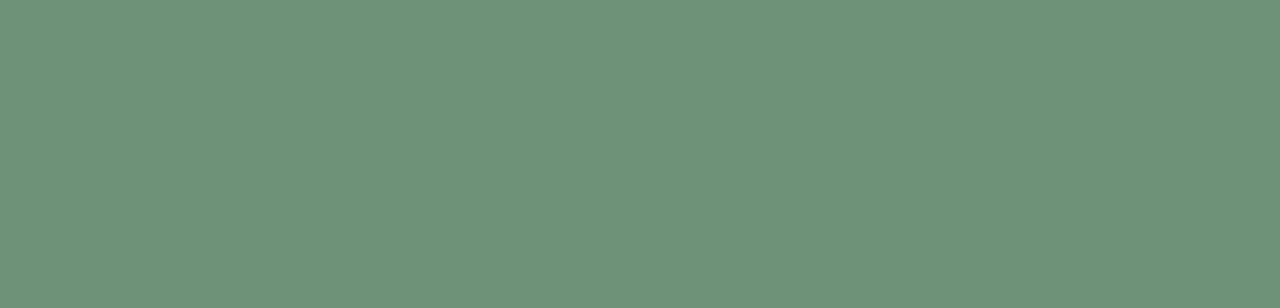
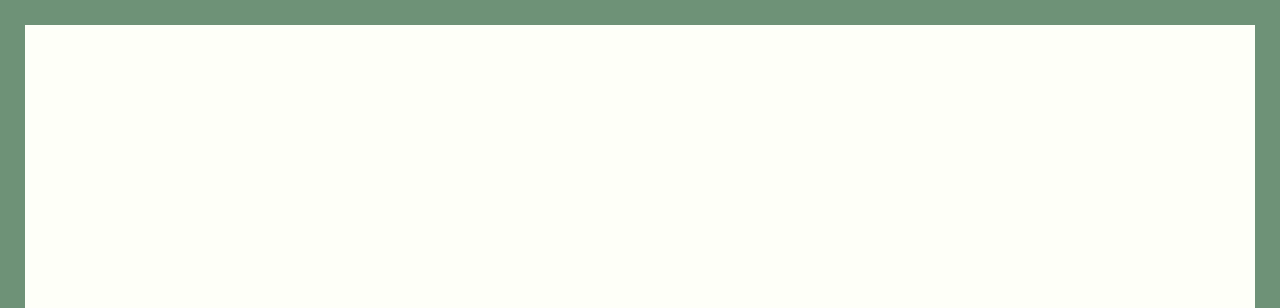
Before and after one commit to SKeenan07/resume, a plain HTML site: page index.html in a window 1280 px wide. Shown: the top 308 px of the page. Drawn offline with nearby package versions, Linux system fonts and the light colour scheme.

Commit message:
Update index.html

```diff
--- a/index.html
+++ b/index.html
@@ -17,7 +17,7 @@
 	<link href="https://fonts.googleapis.com/css2?family=Abril+Fatface&family=Poppins:wght@300&display=swap" rel="stylesheet">
 </head>
 	<body>
-		<div class="parallax green-background cream-border">
+		<div class="parallax cream-background green-border">
 			<a id="HOME"></a>
 			<section class="outer">
 				<div class="inner">
```
